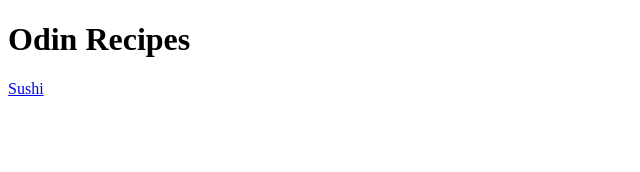
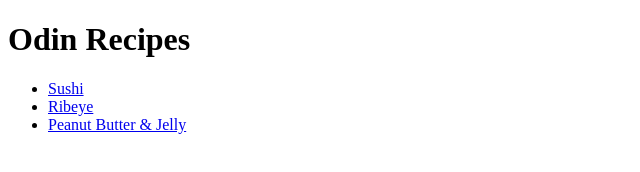
Before and after one commit to ryip94/odin-recipes, a plain HTML site: page index.html in a window 1280 px wide. Shown: the whole page, without its empty margins (0-640 px from the left). Drawn offline with Linux system fonts and the light colour scheme.

Commit message:
Commiting and pushing all

```diff
--- a/index.html
+++ b/index.html
@@ -8,6 +8,10 @@
 </head>
 <body>
     <h1>Odin Recipes</h1>
-    <a href="recipes/sushi.html">Sushi</a>
+    <ul>
+    <li><a href="recipes/sushi.html">Sushi</a></li>
+    <li><a href="/odin-recipes/recipes/ribeye.html">Ribeye</a></li>
+    <li><a href="/odin-recipes/recipes/pbj.html">Peanut Butter & Jelly</a></li>
+    </ul>
 </body>
 </html>
```
Also changed, not shown: img/pb-and-j.jpg (added), recipes/ribeye.html (added).
